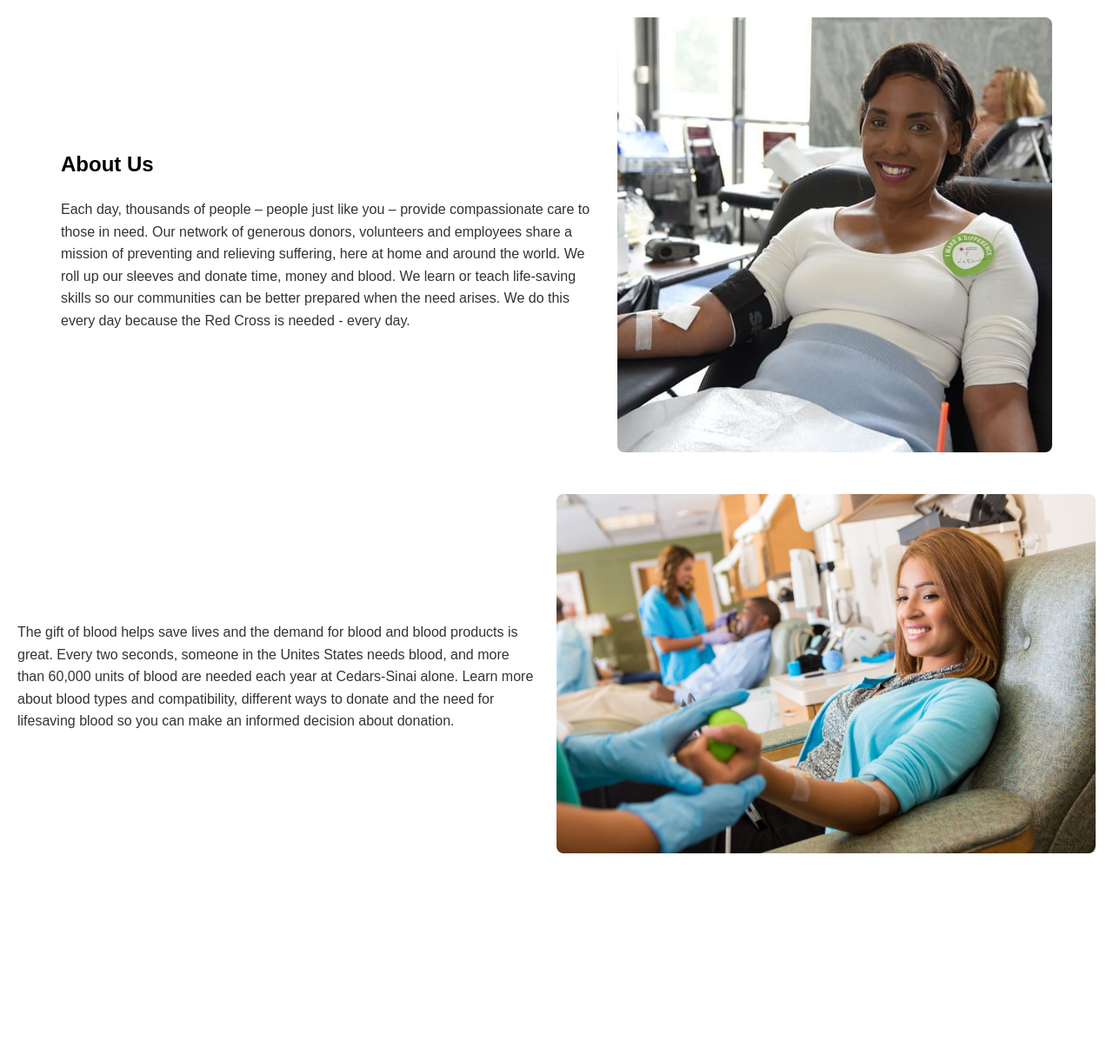
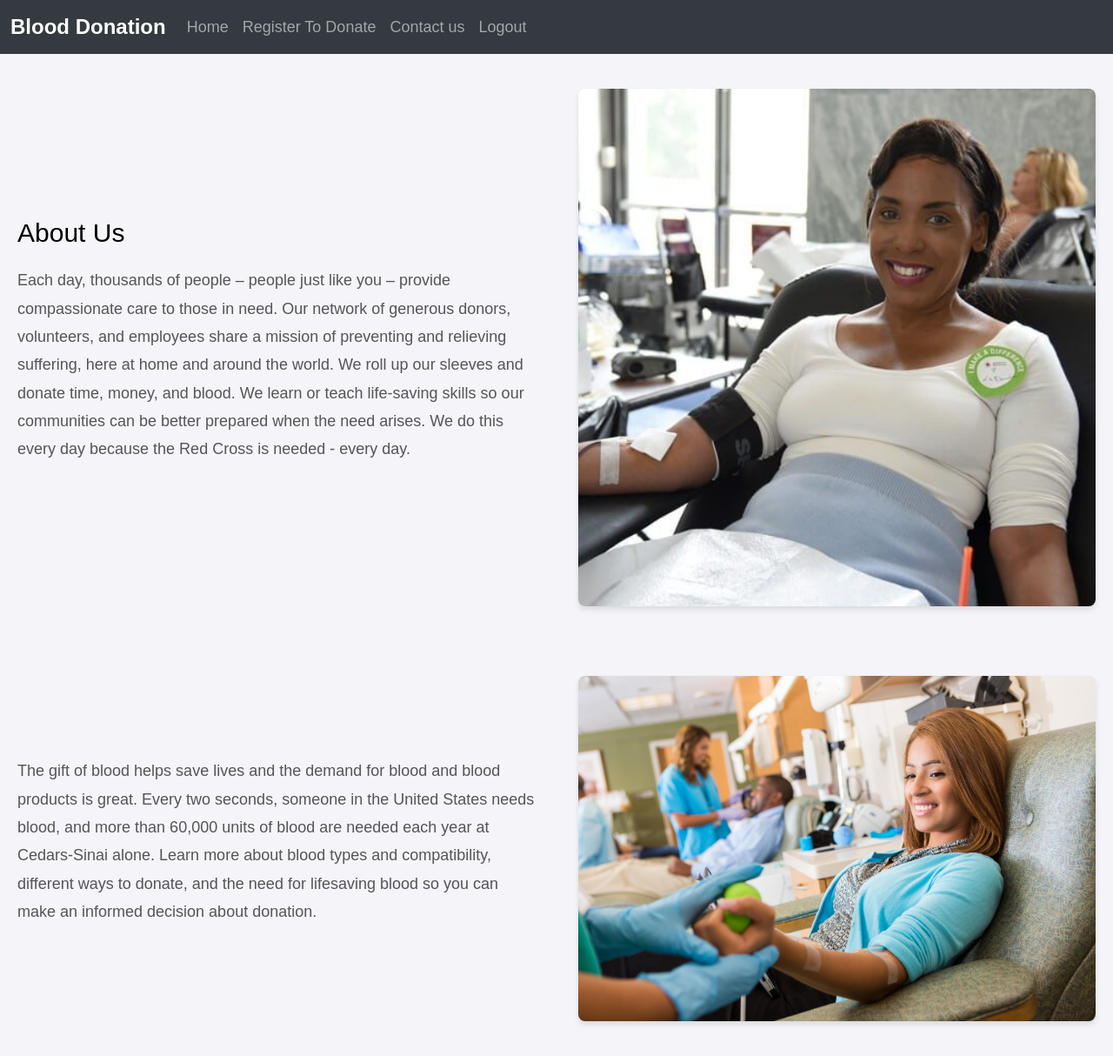
Before and after one commit to sruthykrishnan2005/Blooddonation, a Django app: page /about_us in a window 1280 px wide. Shown: the whole page at 87% size. Before the commit the page ends 981 px from the top, so only its background shows below. Run offline with Django 5.2, Linux system fonts and the light colour scheme.

Commit message:
bloodadded

```diff
--- a/blood/app/urls.py
+++ b/blood/app/urls.py
@@ -8,10 +8,14 @@ urlpatterns = [
     path('admin_home',views.admin_home),
     path('logout',views.blood_logout),
     path('add_blood_request', views.add_blood_request),
+    path('edit_patient/<pid>',views.edit_patient),
+    path('delete_patient/<pid>',views.delete_patient),
 
     #------------------user-----------------#
     path('user_home',views.user_home),
     path('register',views.Register),
     path('about_us', views.about_us),
     path('view_patient/<pid>',views.view_patient),
+    path('contact', views.contact),
+    path('register_to_donate', views.register_to_donate),
 ]
--- a/blood/app/views.py
+++ b/blood/app/views.py
@@ -2,7 +2,10 @@ from django.shortcuts import render,redirect
 from django.contrib.auth import authenticate,login,logout
 from django.contrib import messages
 from .models import *
+import os
 from django.contrib.auth.models import User
+from django.conf import settings
+
 
 # Create your views here.
 def blood_login(request):
@@ -60,6 +63,33 @@ def add_blood_request(req) :
 
 
 
+def edit_patient(req,pid):
+    if req.method=='POST':
+        id=req.POST['id']
+        patient_name=req.POST['pname']
+        description=req.POST['descrip']
+        place=req.POST['place']
+        contact_no=req.POST['cno']
+        request_date=req.POST['reqdate']
+        BloodRequest.objects.filter(pk=pid).update(id=id, patient_name=patient_name, description=description, place=place,contact_no=contact_no,request_date=request_date)
+        data=BloodRequest.objects.get(pk=pid)
+        data.save()
+        return redirect(admin_home)
+    else:
+        data=BloodRequest.objects.get(pk=pid)
+        return render(req,'admin/edit.html',{'BloodRequest':BloodRequest})
+
+
+def delete_patient(req,pid):
+    data=BloodRequest.objects.get(pk=pid)
+    data.delete()
+    return redirect(admin_home)
+
+
+
+
+
+
 
 def user_home(req):
     if 'user' in req.session:
@@ -91,4 +121,18 @@ def about_us(req):
 
 def view_patient(req,pid):
        bloodrequest=BloodRequest.objects.get(pk=pid)
-       return render(req,'user/view_pro.html',{'BloodRequest': bloodrequest})
+       return render(req,'user/viewpatient.html',{'BloodRequest': bloodrequest})
+
+def contact(req):
+    return render(req,'user/contact.html')
+
+def register_to_donate(req):
+    if req.method == "POST":
+        data = Donor(req.POST)
+        data.save()
+
+        return redirect(user_home)
+    else:
+        data = Donor()
+
+    return render(req, 'user/registertodonate.html', {'data': data})
--- a/blood/template/admin/home.html
+++ b/blood/template/admin/home.html
@@ -26,7 +26,7 @@
             <a class="nav-link" href="add_blood_request">Add Blood Request</a>
           </li>
           <li class="nav-item">
-            <a class="nav-link" href="view_bookings">view_booking</a>
+            <a class="nav-link" href="">view_Register_Donate</a>
           </li>
           <li class="nav-item">
             <a class="nav-link" href="logout">Logout</a>
@@ -45,8 +45,8 @@
           <div class="card-body">
             <h4 class="card-title">{{blood.patient_name}}</h4>
             <p class="card-text">{{blood.description}}</p>
-            <!-- <a href="edit_product/{{pro.pk}}" class="btn btn-primary">Edit</a>
-            <a href="delete_product/{{pro.pk}}" class="btn btn-primary">Delete</a> -->
+            <a href="edit_patient/{{blood.pk}}" class="btn btn-primary">Edit</a>
+            <a href="delete_patient/{{blood.pk}}" class="btn btn-primary">Delete</a>
           </div>
         </div>
 
--- a/blood/template/user/about.html
+++ b/blood/template/user/about.html
@@ -1,79 +1,142 @@
 <!DOCTYPE html>
 <html lang="en">
+
 <head>
+  {% load static %}
   <meta charset="UTF-8">
   <meta name="viewport" content="width=device-width, initial-scale=1.0">
-    <title>Document</title>
-
+  <title>Blood Donation</title>
+  <!-- Bootstrap CSS (Optional, if not included already) -->
+  <link href="https://cdn.jsdelivr.net/npm/bootstrap@5.3.0-alpha1/dist/css/bootstrap.min.css" rel="stylesheet">
   <style>
+    /* Body Styling */
     body {
       font-family: Arial, sans-serif;
+      background-color: #f4f4f9;
+      color: #333;
       margin: 0;
       padding: 0;
-      box-sizing: border-box;
     }
 
+    /* Navbar Styling */
+    .navbar {
+      background-color: #343a40;
+    }
 
-  .about-container {
+    .navbar-brand {
+      font-size: 24px;
+      font-weight: bold;
+    }
+
+    .navbar-nav .nav-link {
+      font-size: 18px;
+    }
+
+    .navbar-toggler-icon {
+      background-color: white;
+    }
+
+    /* About Section Styling */
+    .about-section {
       display: flex;
+      justify-content: center;
       align-items: center;
-      justify-content: center;
-      padding: 20px;
+      padding: 40px 20px;
+      gap: 30px;
+      flex-wrap: wrap;
     }
 
     .about-text {
+      flex: 1;
       max-width: 50%;
       padding-right: 20px;
+      font-size: 18px;
+      line-height: 1.8;
     }
 
     .about-text h2 {
+      font-size: 30px;
       color: #000;
+      margin-bottom: 20px;
     }
 
     .about-text p {
-      color: #524c4c;
+      color: #555;
     }
 
     .about-image {
+      flex: 1;
       max-width: 50%;
       text-align: center;
     }
 
     .about-image img {
-      max-width: 100%;
+      width: 100%;
       border-radius: 8px;
+      box-shadow: 0 4px 6px rgba(0, 0, 0, 0.1);
     }
   </style>
 </head>
-{% load static %}
+
 <body>
+  <!-- Navbar -->
+  <nav class="navbar navbar-expand-sm navbar-dark">
+    <div class="container-fluid">
+      <a class="navbar-brand" href="#">Blood Donation</a>
+      <button class="navbar-toggler" type="button" data-bs-toggle="collapse" data-bs-target="#collapsibleNavbar">
+        <span class="navbar-toggler-icon"></span>
+      </button>
+      <div class="collapse navbar-collapse" id="collapsibleNavbar">
+        <ul class="navbar-nav">
+          <li class="nav-item">
+            <a class="nav-link" href="/">Home</a>
+          </li>
+          <li class="nav-item">
+            <a class="nav-link" href="../register_to_donate">Register To Donate</a>
+          </li>
+          <li class="nav-item">
+            <a class="nav-link" href="../contact">Contact us</a>
+          </li>
+          <li class="nav-item">
+            <a class="nav-link" href="../logout">Logout</a>
+          </li>
+        </ul>
+      </div>
+    </div>
+  </nav>
 
-
-      <div style="display: flex; align-items: center; justify-content: center; padding: 20px; font-family: Arial, sans-serif; line-height: 1.6;">
-        <div style="max-width: 50%; padding-right: 20px;">
-          <h2 style="color: #000;">About Us</h2>
-          <p style="color: #333;">
-            Each day, thousands of people – people just like you – provide compassionate care to those in need. Our network of generous donors, volunteers and employees share a mission of preventing and relieving suffering, here at home and around the world.
-            We roll up our sleeves and donate time, money and blood. We learn or teach life-saving skills so our communities can be better prepared when the need arises. We do this every day because the Red Cross is needed - every day.
+  <!-- About Us Section -->
+  <div class="about-section">
+    <div class="about-text">
+      <h2>About Us</h2>
+      <p>Each day, thousands of people – people just like you – provide compassionate care to those in need. Our network
+        of generous donors, volunteers, and employees share a mission of preventing and relieving suffering, here at
+        home
+        and around the world. We roll up our sleeves and donate time, money, and blood. We learn or teach life-saving
+        skills so our communities
+        can be better prepared when the need arises. We do this every day because the Red Cross is needed - every day.
       </p>
     </div>
-        <div style="max-width: 50%; text-align: center;">
-          <img src="{% static 'images/blood about.jpeg' %}" alt="Blood Donation" style="max-width: 100%; border-radius: 8px;">
+    <div class="about-image">
+      <img src="{% static 'images/blood about.jpeg' %}" alt="Blood Donation">
     </div>
   </div>
 
-      <div style="display: flex; align-items: center; justify-content: center; padding: 20px; font-family: Arial, sans-serif; line-height: 1.6;">
-        <div style="max-width: 50%; padding-right: 20px;">
-            <p style="color: #333;">
-                The gift of blood helps save lives and the demand for blood and blood products is great. Every two seconds, someone in the Unites States needs blood, and more than 60,000 units of blood are needed each year at Cedars-Sinai alone. Learn more about blood types and compatibility, different ways to donate and the need for lifesaving blood so you can make an informed decision about donation.
+  <div class="about-section">
+    <div class="about-text">
+      <p>The gift of blood helps save lives and the demand for blood and blood products is great. Every two seconds,
+        someone in the United States needs blood, and more than 60,000 units of blood are needed each year at
+        Cedars-Sinai alone. Learn more about blood types and compatibility, different ways to donate, and the need for
+        lifesaving blood so you can make an informed decision about donation.
       </p>
     </div>
-        <div style="max-width: 50%; text-align: center;">
-            <img src="{% static 'images/bloodabout2.jpg' %}" alt="Blood Donation" style="max-width: 100%; border-radius: 8px;">
+    <div class="about-image">
+      <img src="{% static 'images/bloodabout2.jpg' %}" alt="Blood Donation">
     </div>
   </div>
 
+  <!-- Bootstrap JS (Optional, if not included already) -->
+  <script src="https://cdn.jsdelivr.net/npm/bootstrap@5.3.0-alpha1/dist/js/bootstrap.bundle.min.js"></script>
+</body>
 
-
-</body>
 </html>
```
Also changed, not shown: blood/template/admin/edit.html (added, +57 -0 lines), blood/template/user/contact.html (added, +144 -0 lines), blood/template/user/home.html (+10 -6 lines), blood/template/user/register.html (+8 -2 lines), blood/template/user/registertodonate.html (added, +79 -0 lines), blood/template/user/viewpatient.html (+25 -0 lines), blood/db.sqlite3. Lines whose indentation alone changed are shown as unchanged.
